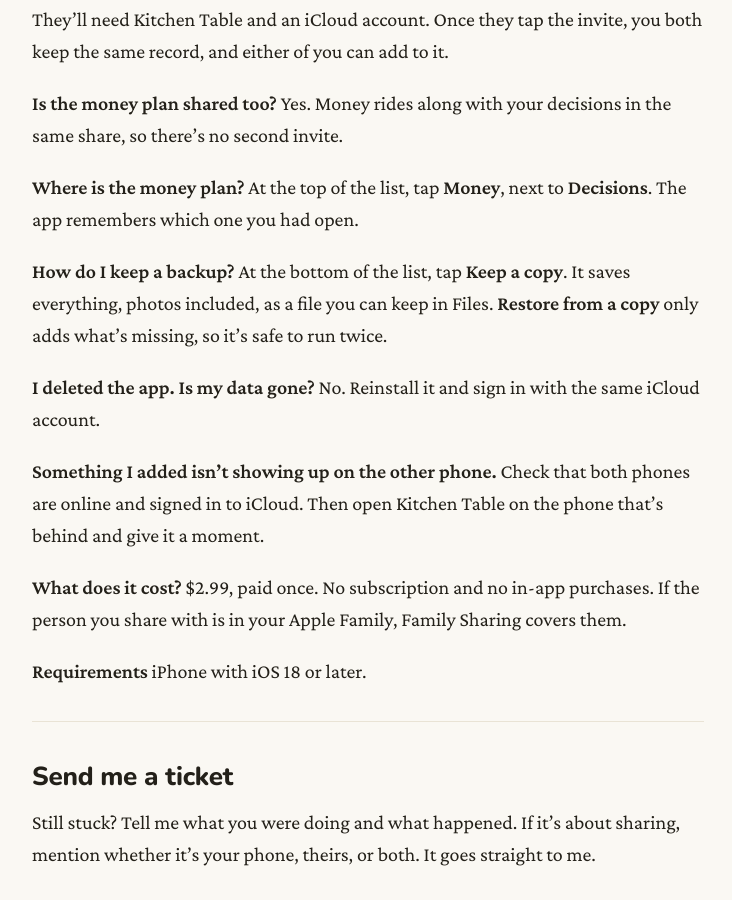
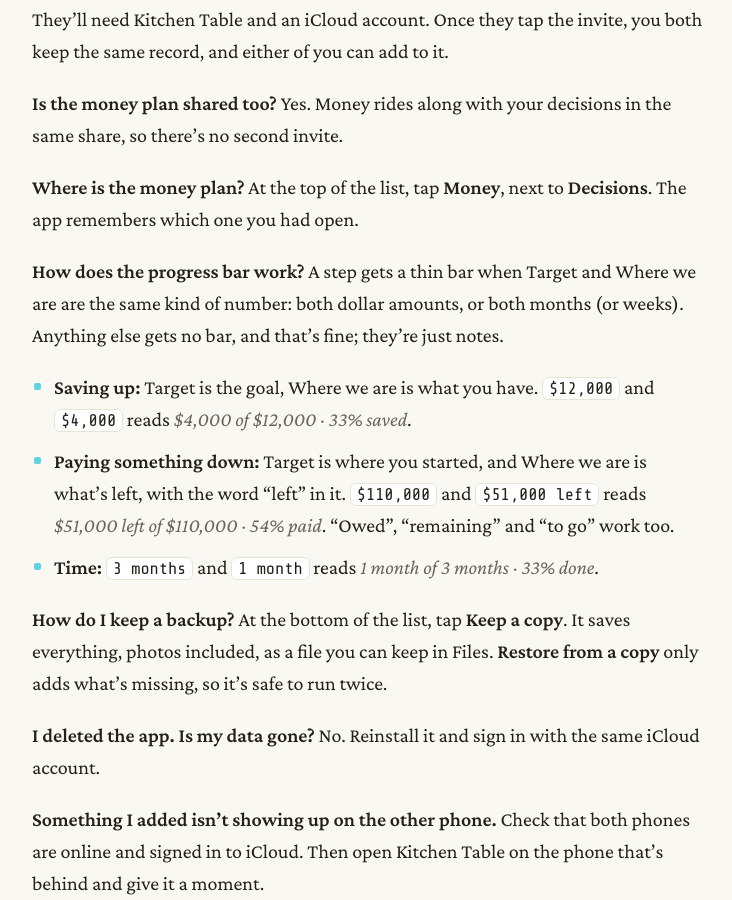
Before and after one commit to aaronaiken/aaronaiken.github.io, a Jekyll site: the page built from tools/kitchen-table-support.md, in a window 1280 px wide and 900 px high, scrolled down 686 px. Shown: the whole window, without its empty margins (272-1004 px from the left). Built offline with Jekyll 4.4.1, drawn with Linux system fonts in a browser that asks for light colours.

Commit message:
Kitchen Table support: how the progress bar works
Co-Authored-By: Claude Opus 5.5 <noreply@anthropic.com>

```diff
--- a/tools/kitchen-table-support.md
+++ b/tools/kitchen-table-support.md
@@ -31,6 +31,13 @@ Yes. Money rides along with your decisions in the same share, so there's no seco
 **Where is the money plan?**
 At the top of the list, tap **Money**, next to **Decisions**. The app remembers which one you had open.
 
+**How does the progress bar work?**
+A step gets a thin bar when Target and Where we are are the same kind of number: both dollar amounts, or both months (or weeks). Anything else gets no bar, and that's fine; they're just notes.
+
+- **Saving up:** Target is the goal, Where we are is what you have. `$12,000` and `$4,000` reads *$4,000 of $12,000 · 33% saved*.
+- **Paying something down:** Target is where you started, and Where we are is what's left, with the word "left" in it. `$110,000` and `$51,000 left` reads *$51,000 left of $110,000 · 54% paid*. "Owed", "remaining" and "to go" work too.
+- **Time:** `3 months` and `1 month` reads *1 month of 3 months · 33% done*.
+
 **How do I keep a backup?**
 At the bottom of the list, tap **Keep a copy**. It saves everything, photos included, as a file you can keep in Files. **Restore from a copy** only adds what's missing, so it's safe to run twice.
 
```
